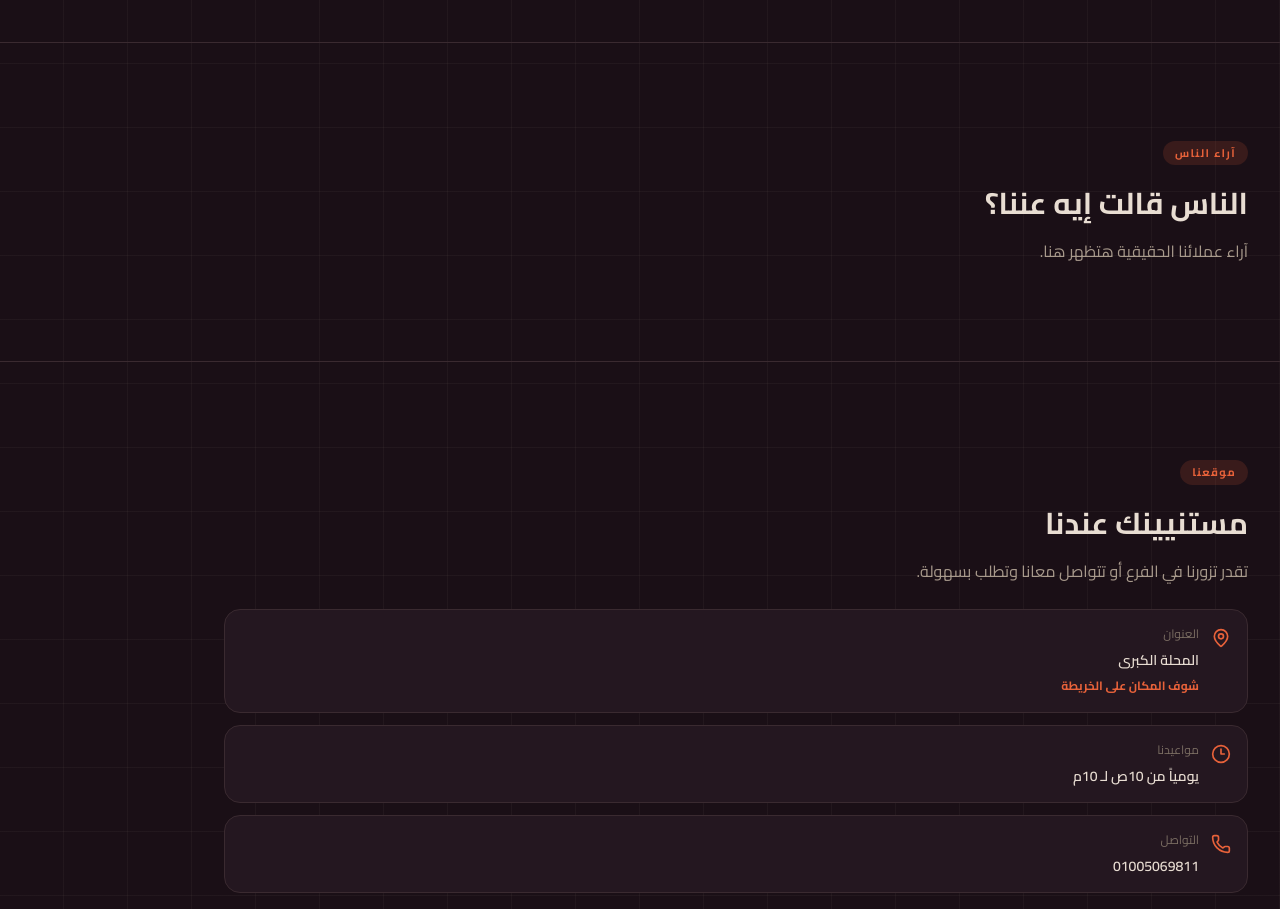
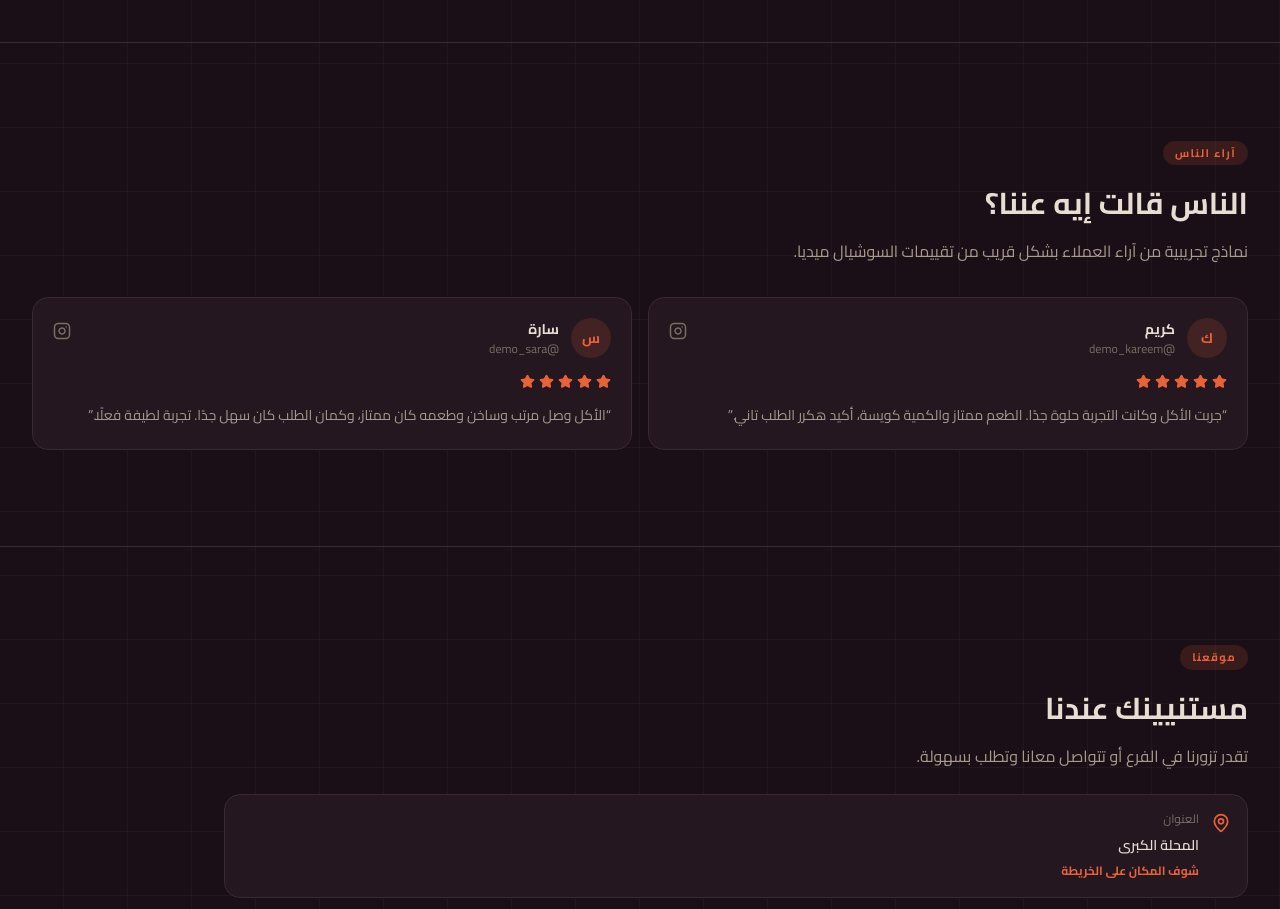
Before and after one commit to Youssef1796x/paid-project, a Next.js app: page / in a window 1280 px wide. Shown: the part 3840-4749 px from the top of the page. Built offline with nearby package versions, Linux system fonts and the light colour scheme.

Commit message:
Add demo social-style customer testimonials

```diff
--- a/src/components/Reviews.tsx
+++ b/src/components/Reviews.tsx
@@ -1,3 +1,20 @@
+import { Instagram, Star } from "lucide-react";
+
+const reviews = [
+  {
+    name: "كريم",
+    username: "@demo_kareem",
+    initial: "ك",
+    text: "جربت الأكل وكانت التجربة حلوة جدًا. الطعم ممتاز والكمية كويسة، أكيد هكرر الطلب تاني.",
+  },
+  {
+    name: "سارة",
+    username: "@demo_sara",
+    initial: "س",
+    text: "الأكل وصل مرتب وساخن وطعمه كان ممتاز، وكمان الطلب كان سهل جدًا. تجربة لطيفة فعلًا.",
+  },
+];
+
 export default function Reviews() {
   return (
     <section
@@ -6,16 +23,64 @@ export default function Reviews() {
       className="section-shell scroll-mt-18"
     >
       <div className="content-container py-16 sm:py-20 lg:py-24">
-        <div className="max-w-2xl">
+        <div>
           <span className="eyebrow">آراء الناس</span>
 
           <h2 className="mt-5 text-2xl font-bold text-(--ink) sm:text-3xl">
             الناس قالت إيه عننا؟
           </h2>
 
-          <p className="mt-4 text-sm leading-7 text-(--ink-soft) sm:text-base">
-            آراء عملائنا الحقيقية هتظهر هنا.
+          <p className="mt-4 max-w-2xl text-sm leading-7 text-(--ink-soft) sm:text-base">
+            نماذج تجريبية من آراء العملاء بشكل قريب من تقييمات السوشيال ميديا.
           </p>
+        </div>
+
+        <div className="mt-8 grid gap-4 sm:grid-cols-2">
+          {reviews.map((review) => (
+            <article
+              key={review.username}
+              className="rounded-2xl border border-(--line) bg-(--surface) p-4 sm:p-5"
+            >
+              <div className="flex items-start justify-between gap-3">
+                <div className="flex min-w-0 items-center gap-3">
+                  <div
+                    className="flex size-10 shrink-0 items-center justify-center rounded-full bg-(--accent-glow) text-sm font-bold text-(--accent)"
+                    aria-hidden="true"
+                  >
+                    {review.initial}
+                  </div>
+
+                  <div className="min-w-0">
+                    <h3 className="truncate text-sm font-bold text-(--ink)">
+                      {review.name}
+                    </h3>
+                    <p className="mt-0.5 truncate text-xs text-(--ink-muted)">
+                      {review.username}
+                    </p>
+                  </div>
+                </div>
+
+                <Instagram
+                  size={18}
+                  className="mt-1 shrink-0 text-(--ink-muted)"
+                  aria-hidden="true"
+                />
+              </div>
+
+              <div
+                className="mt-4 flex items-center gap-1 text-(--accent)"
+                aria-label="تقييم 5 من 5"
+              >
+                {Array.from({ length: 5 }, (_, index) => (
+                  <Star key={index} size={15} fill="currentColor" aria-hidden="true" />
+                ))}
+              </div>
+
+              <p className="mt-3 text-sm leading-7 text-(--ink-soft)">
+                “{review.text}”
+              </p>
+            </article>
+          ))}
         </div>
       </div>
     </section>
```
